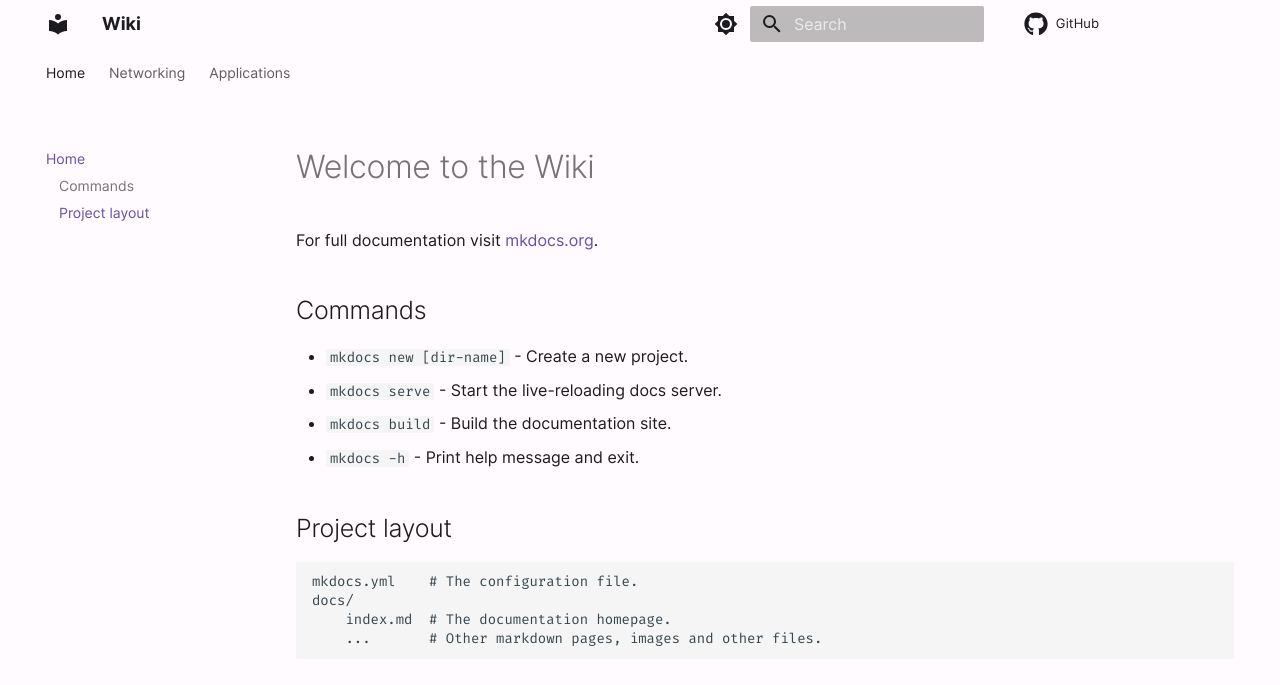
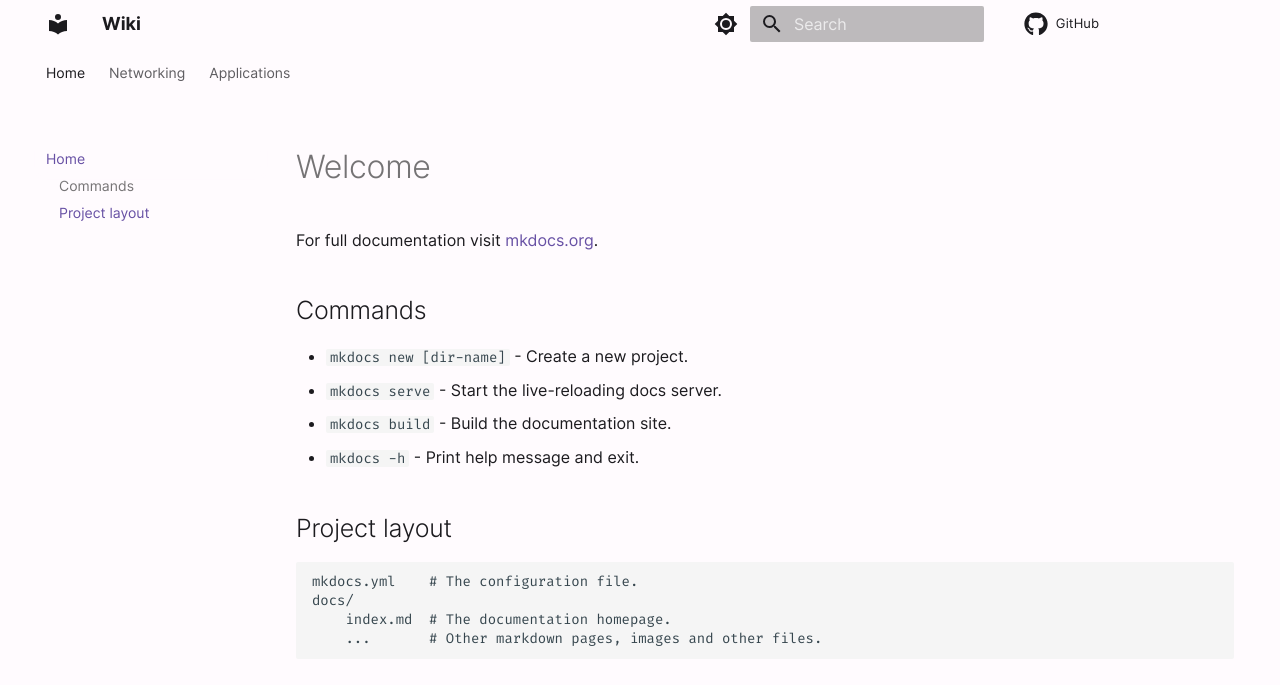
Before and after one commit to jakobzudrell/wiki, an MkDocs documentation site: the page built from docs/index.md, in a window 1280 px wide. Shown: the top 685 px of the page. Built offline with MkDocs 1.6.1 and Material for MkDocs 9.7.7, drawn with Linux system fonts in a browser that asks for light colours; comment, search, counter and statistics services are not loaded.

Commit message:
update title

```diff
--- a/docs/index.md
+++ b/docs/index.md
@@ -1,4 +1,4 @@
-# Welcome to the Wiki
+# Welcome
 
 For full documentation visit [mkdocs.org](https://www.mkdocs.org).
 
```
